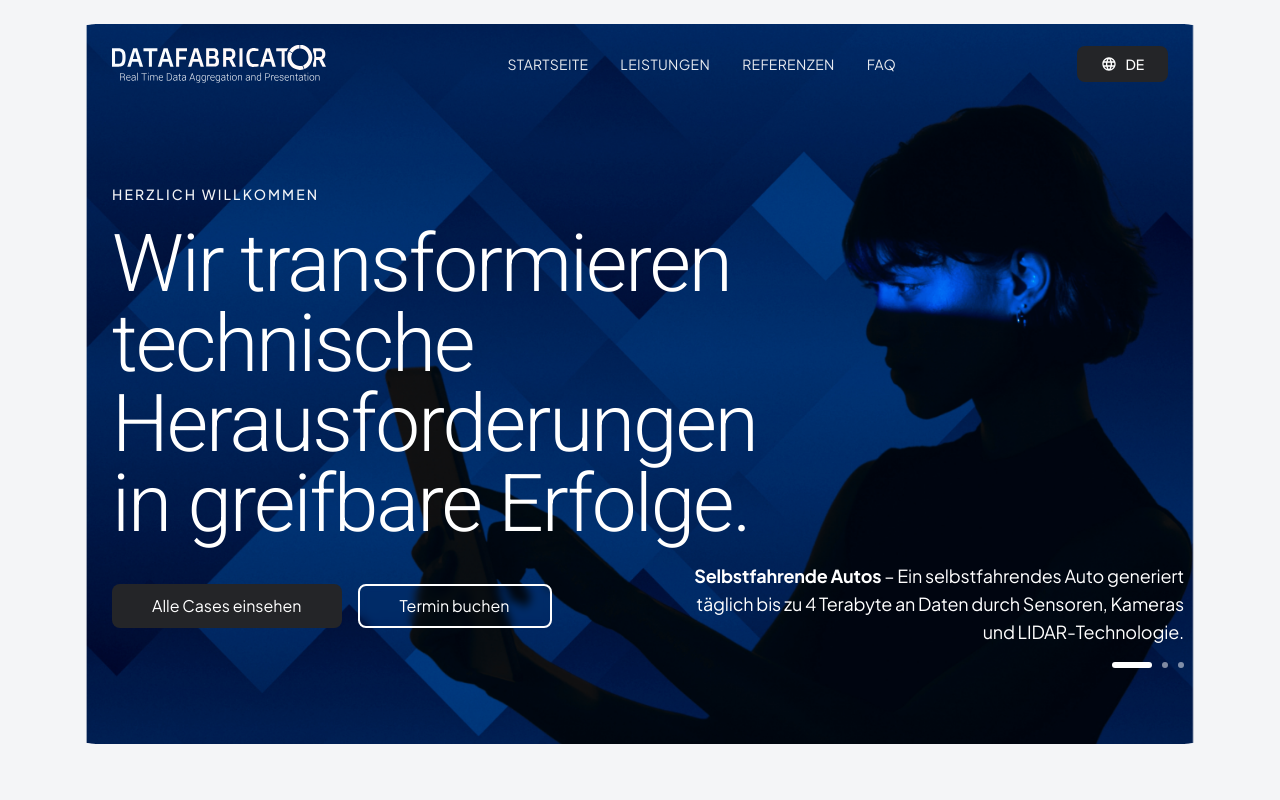
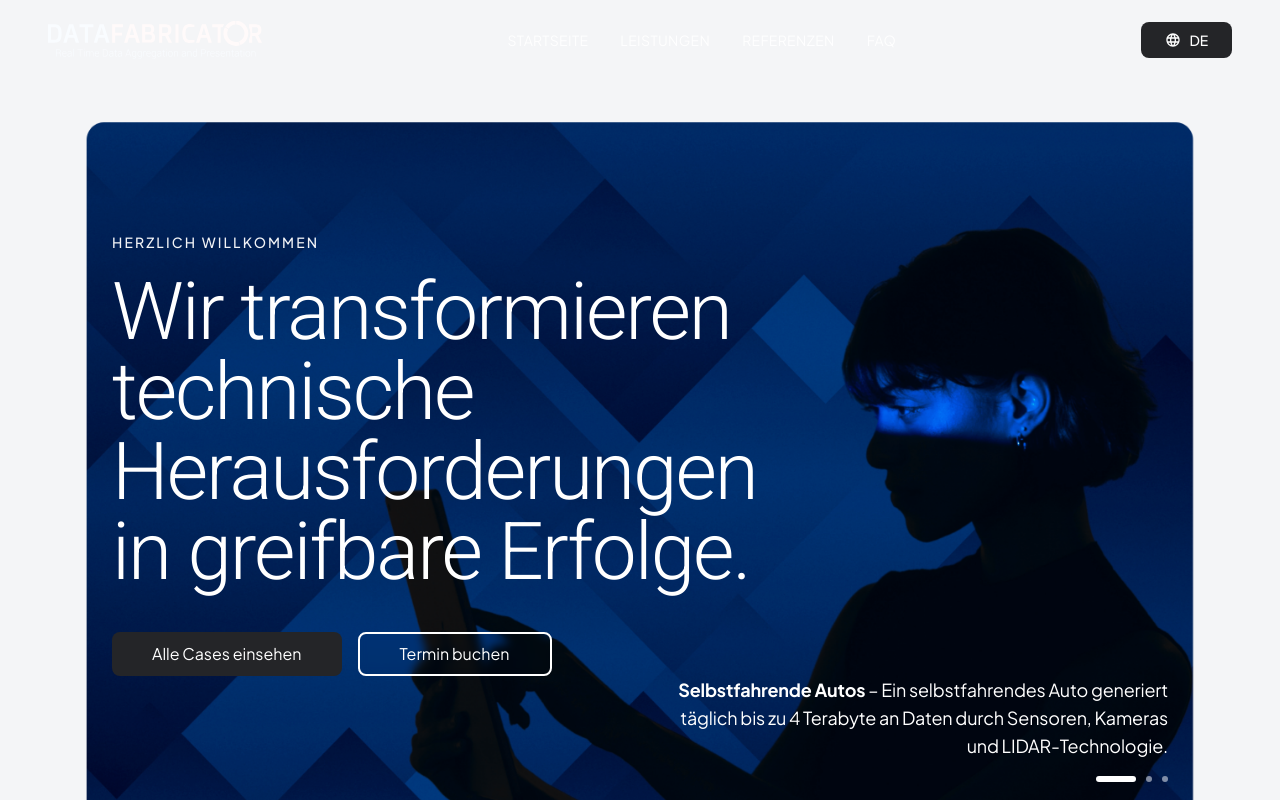
Before and after one commit to HHDS85/datafab-website, a Vue app: page / in a window 1280 px wide. Shown: the top 800 px of the page. Built offline with nearby package versions, Linux system fonts and the light colour scheme.

Commit message:
Updated HeroSection.vue

```diff
--- a/src/components/HeroSection.vue
+++ b/src/components/HeroSection.vue
@@ -1,17 +1,11 @@
 <template>
-  <section class="relative w-full px-4 md:px-6 lg:px-8 xl:px-12 2xl:px-16 pt-4 md:pt-6">
-    <div class="relative w-full max-w-[1920px] mx-auto overflow-hidden rounded-[32px] md:rounded-[40px] xl:rounded-[48px]">
-      <div class="relative w-full min-h-[90vh]">
-        <div class="absolute inset-0 w-full h-full rounded-[32px] md:rounded-[40px] xl:rounded-[48px] overflow-hidden">
-          <img
-            class="w-full h-full object-cover object-center"
-            alt="Hero background"
-            src="/datafabricator-header-desktop-01-1.png"
-          />
-        </div>
-
-        <div class="relative w-full h-full flex flex-col z-10">
-          <header class="w-full py-5 px-6 lg:px-12 xl:px-16">
+  <header
+    :class="[
+      'fixed top-0 left-0 right-0 z-50 transition-all duration-500 ease-out',
+      isScrolled ? 'bg-[#071B3A]/95 backdrop-blur-xl shadow-2xl py-4' : 'bg-transparent py-5'
+    ]"
+  >
+    <div class="w-full max-w-[1920px] mx-auto px-4 md:px-6 lg:px-8 xl:px-12 2xl:px-16">
       <div class="flex items-center justify-between">
               <img
                 class="h-10"
@@ -115,10 +109,23 @@
           </nav>
         </div>
       </Transition>
+    </div>
   </header>
 
-          <div class="flex-1 px-6 lg:px-12 xl:px-16 2xl:px-20 pb-16 lg:pb-20 flex flex-col relative">
-            <div class="mb-5 mt-12 lg:mt-16 xl:mt-20">
+  <section class="relative w-full px-4 md:px-6 lg:px-8 xl:px-12 2xl:px-16 pt-4 md:pt-6 mt-20">
+    <div class="relative w-full max-w-[1920px] mx-auto overflow-hidden rounded-[32px] md:rounded-[40px] xl:rounded-[48px]">
+      <div class="relative w-full min-h-[90vh]">
+        <div class="absolute inset-0 w-full h-full rounded-[32px] md:rounded-[40px] xl:rounded-[48px] overflow-hidden">
+          <img
+            class="w-full h-full object-cover object-center"
+            alt="Hero background"
+            src="/datafabricator-header-desktop-01-1.png"
+          />
+        </div>
+
+        <div class="relative w-full h-full flex flex-col justify-between z-10 px-6 lg:px-12 xl:px-16 2xl:px-20 py-24 lg:py-28 xl:py-32">
+          <div class="flex-1 flex flex-col justify-center">
+            <div class="mb-5">
               <p class="font-family-jakarta font-medium text-white/95 text-xs md:text-sm tracking-[0.15em] uppercase">
                 HERZLICH WILLKOMMEN
               </p>
@@ -140,8 +147,9 @@
                 Termin buchen
               </button>
             </div>
+          </div>
 
-            <div class="absolute bottom-6 lg:bottom-8 xl:bottom-10 right-6 lg:right-8 xl:right-12 2xl:right-16">
+          <div class="flex justify-end items-end">
             <div class="max-w-[420px] lg:max-w-[480px] xl:max-w-[520px]">
               <div class="min-h-[70px] lg:min-h-[80px] mb-4">
                 <p class="font-family-jakarta font-normal text-white text-base lg:text-lg text-right leading-[1.6]">
@@ -161,7 +169,6 @@
                   ]"
                   :aria-label="`Go to slide ${index + 1}`"
                 />
-                </div>
               </div>
             </div>
           </div>
@@ -193,6 +200,7 @@ const highlights = [
 const currentSlide = ref(0);
 const isMenuOpen = ref(false);
 const activeSection = ref('');
+const isScrolled = ref(false);
 let autoplayInterval = null;
 
 const currentHighlight = computed(() => highlights[currentSlide.value]);
@@ -204,7 +212,9 @@ const navigationItems = computed(() => {
   }));
 });
 
-const updateActiveSection = () => {
+const handleScroll = () => {
+  isScrolled.value = window.scrollY > 100;
+
   const sections = ['leistungen', 'referenzen', 'faq', 'kontakt'];
   let currentSection = '';
 
@@ -235,15 +245,15 @@ onMounted(() => {
     currentSlide.value = (currentSlide.value + 1) % highlights.length;
   }, 9000);
 
-  window.addEventListener('scroll', updateActiveSection);
-  updateActiveSection();
+  window.addEventListener('scroll', handleScroll);
+  handleScroll();
 });
 
 onUnmounted(() => {
   if (autoplayInterval) {
     clearInterval(autoplayInterval);
   }
-  window.removeEventListener('scroll', updateActiveSection);
+  window.removeEventListener('scroll', handleScroll);
 });
 </script>
 
```
Lines whose indentation alone changed are shown as unchanged.
